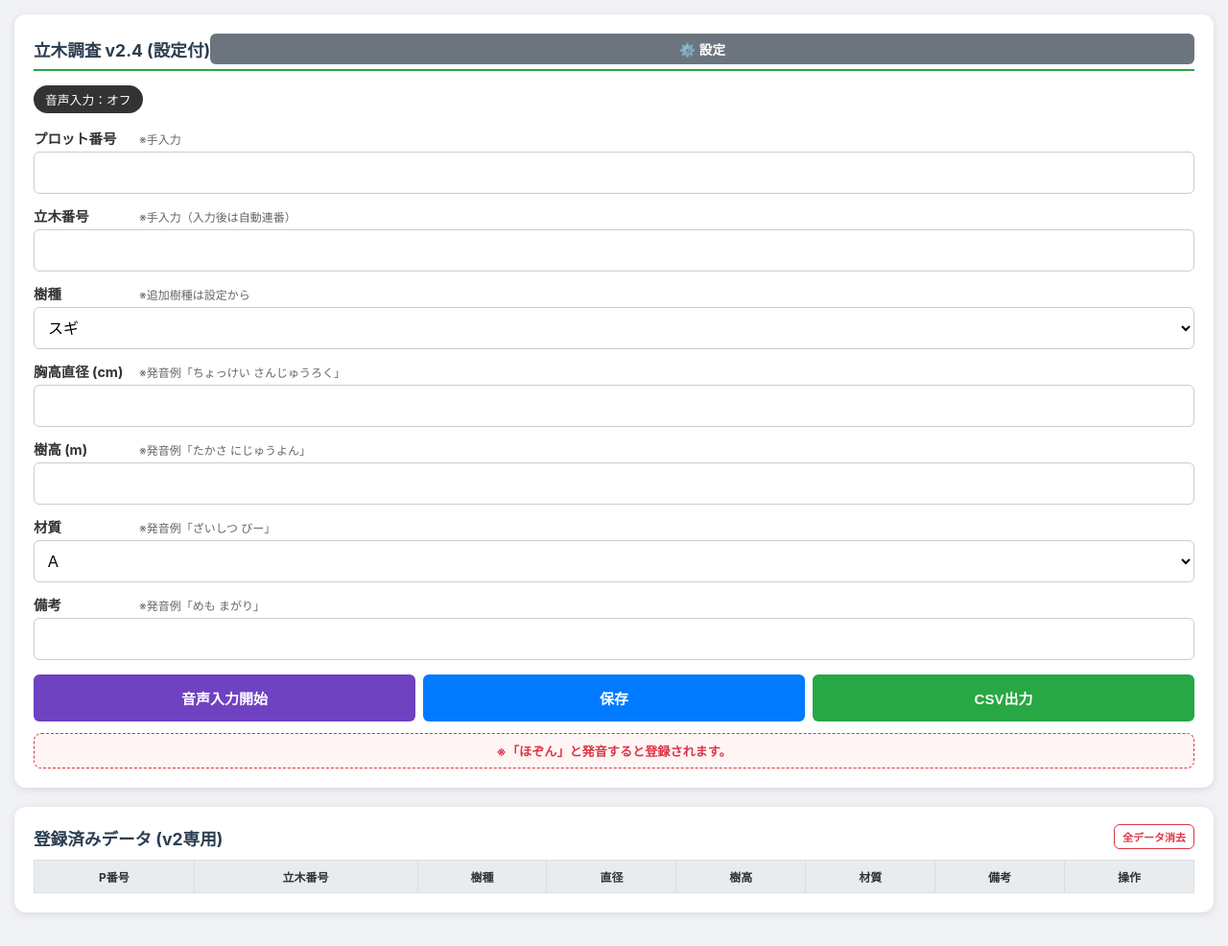
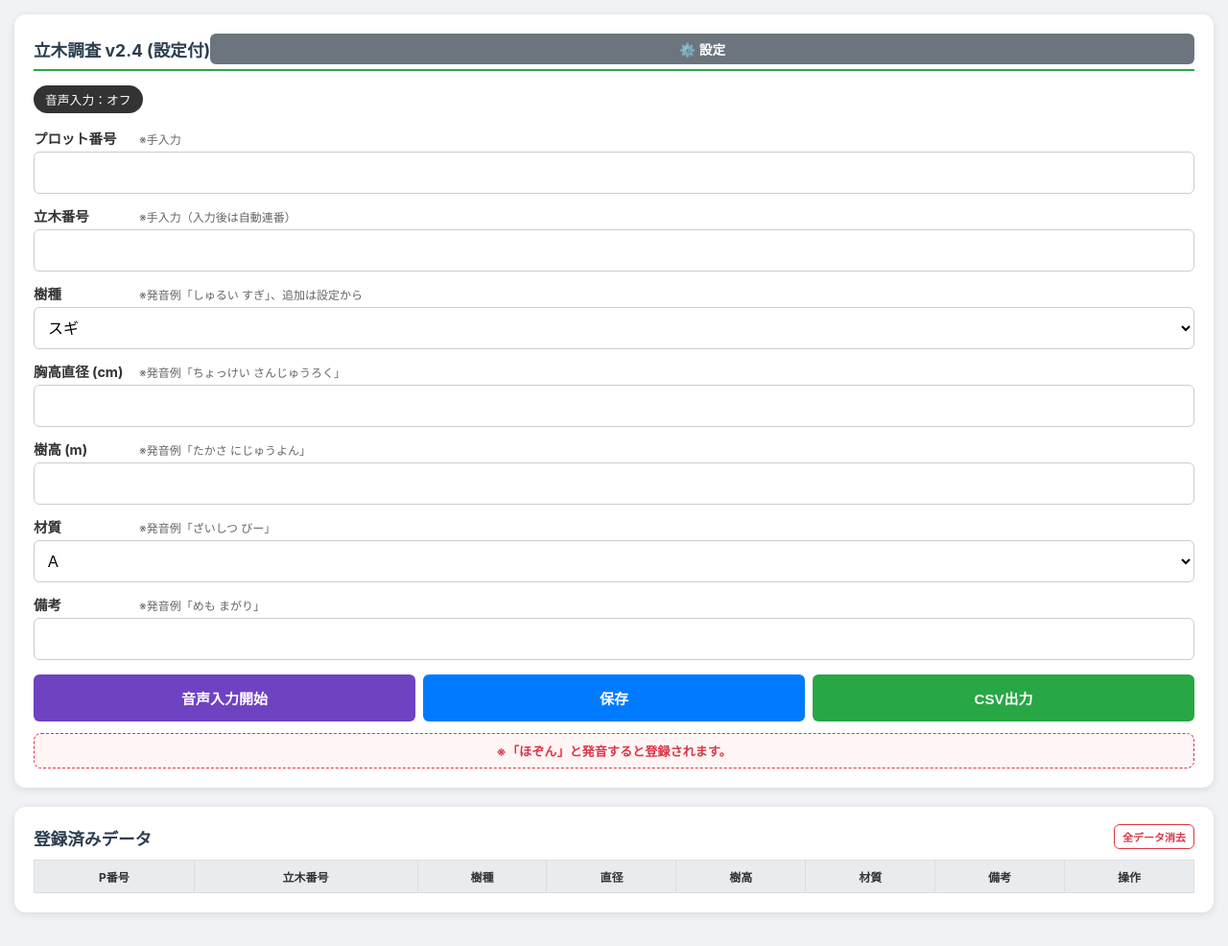
Before and after one commit to takada291/apps-test, a plain HTML site: page index.html in a window 1280 px wide. Shown: the whole page at 96% size. Drawn offline with Linux system fonts and the light colour scheme.

Commit message:
Update index.html

```diff
--- a/index.html
+++ b/index.html
@@ -93,7 +93,7 @@
     <div class="input-row">
         <div class="label-group">
             <label>樹種</label>
-            <span class="guide">※追加樹種は設定から</span>
+            <span class="guide">※発音例「しゅるい すぎ」、追加は設定から</span>
         </div>
         <select id="treeType"></select>
     </div>
@@ -142,7 +142,7 @@
 </div>
 
 <div class="card">
-    <h2>登録済みデータ (v2専用)</h2>
+    <h2>登録済みデータ</h2>
     <button class="clear-btn" onclick="handleAllClear()">全データ消去</button>
     <div class="table-container">
         <table>
```
